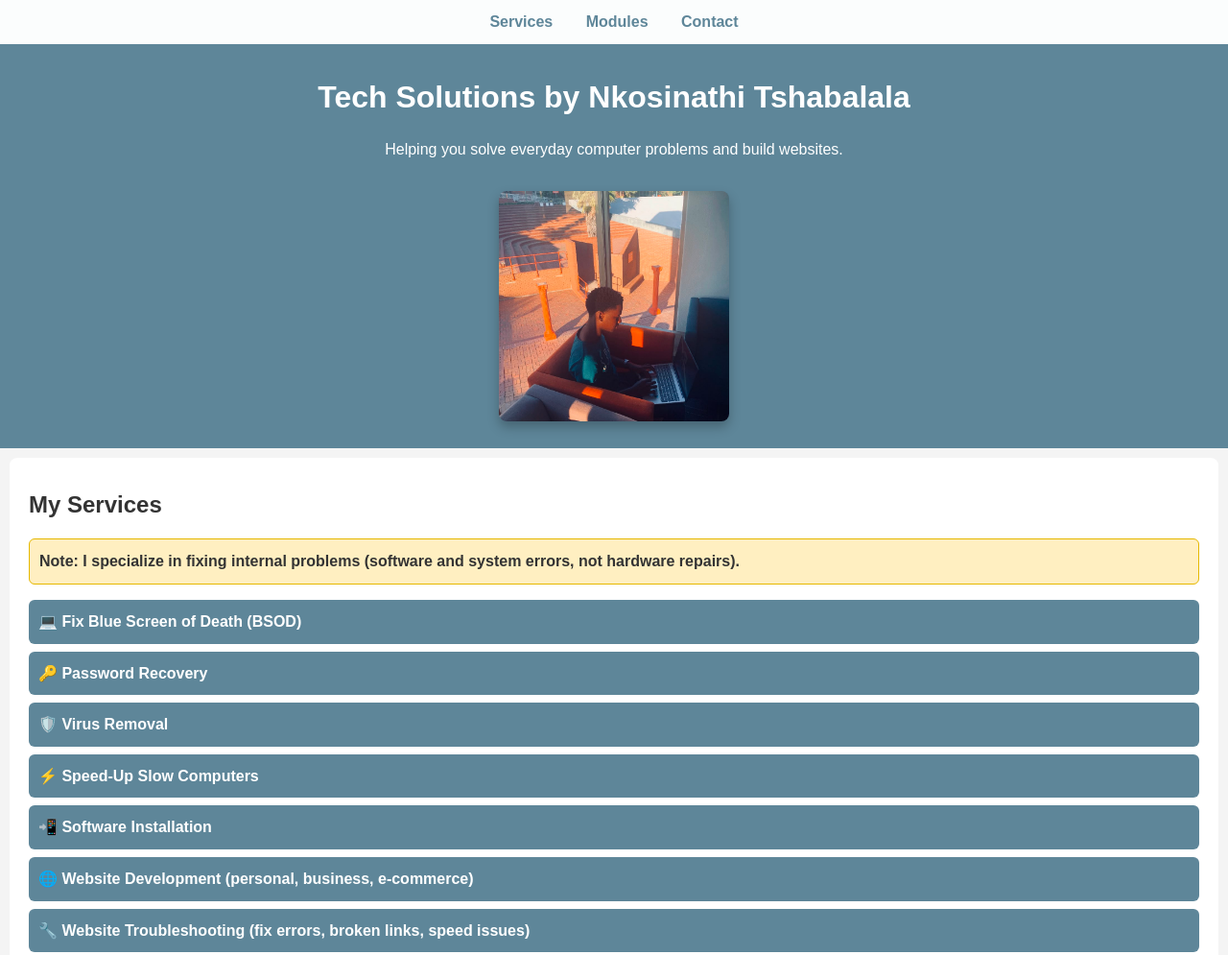
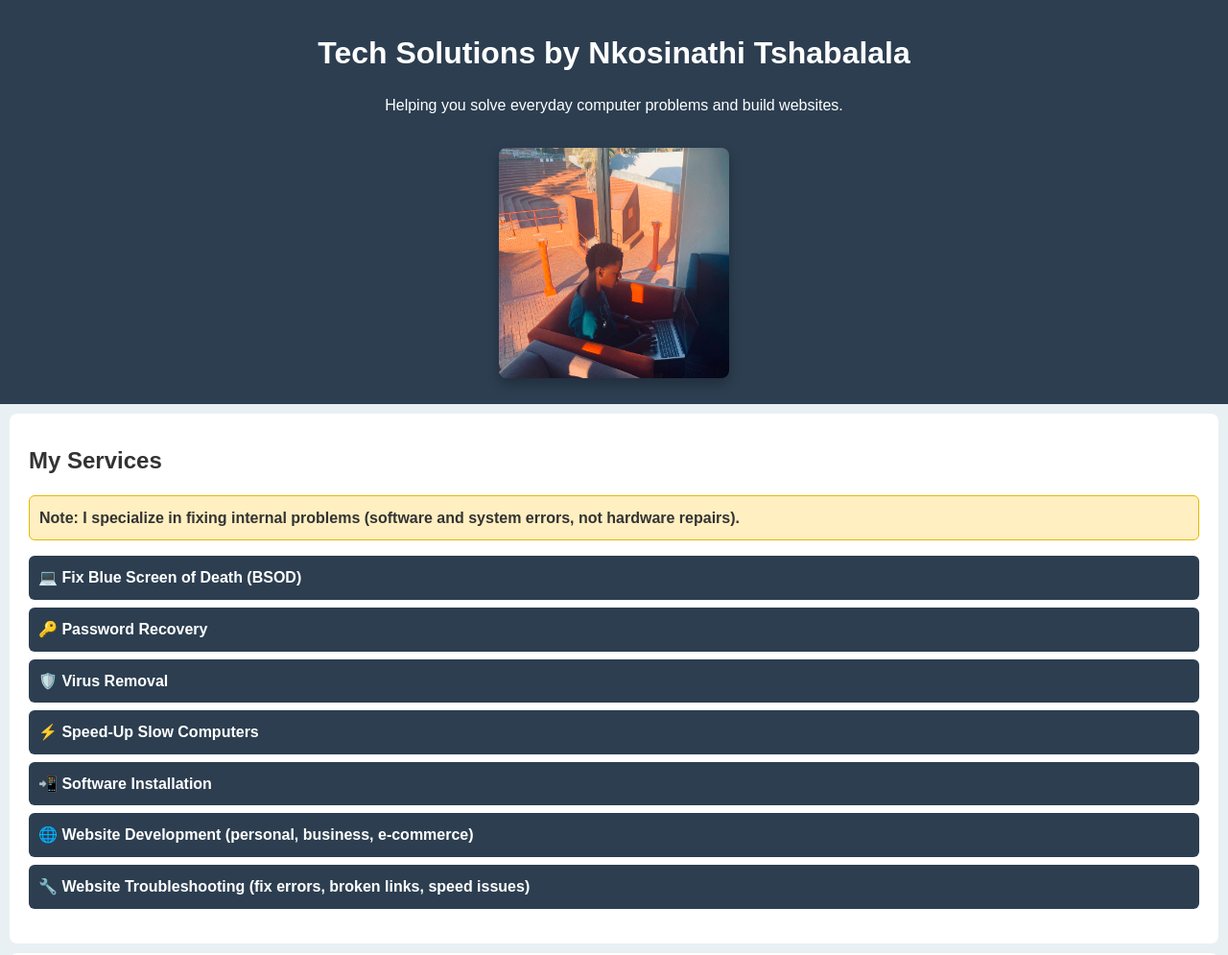
Before and after one commit to BrianTshabalala/BrianTshabalala.github.io, a plain HTML site: page index.html in a window 1280 px wide. Shown: the top 995 px of the page at 96% size. Drawn offline with Linux system fonts and the light colour scheme.

Commit message:
Updated site design and content

```diff
--- a/index.html
+++ b/index.html
@@ -9,12 +9,6 @@
   <link rel="stylesheet" href="style.css">
 </head>
 <body>
-  <!-- Navigation bar -->
-  <nav>
-    <a href="#services">Services</a>
-    <a href="#modules">Modules</a>
-    <a href="#contact">Contact</a>
-  </nav>
 
   <!-- Header -->
   <header>
--- a/style.css
+++ b/style.css
@@ -4,7 +4,7 @@ body {
   margin: 0;
   padding: 0;
   line-height: 1.6;
-  background: #f4f4f4;
+  background: #e9f0f4; /* softer background to merge with header */
   color: #333;
 }
 
@@ -12,31 +12,9 @@ html {
   scroll-behavior: smooth;
 }
 
-/* Navigation bar */
-nav {
-  background: #fbfdfd; /* header color */
-  padding: 10px;
-  text-align: center;
-  position: sticky;
-  top: 0;
-  z-index: 1000;
-}
-
-nav a {
-  color: #5e8699;
-  text-decoration: none;
-  margin: 0 15px;
-  font-weight: bold;
-  transition: color 0.3s;
-}
-
-nav a:hover {
-  color: #ffefc1;
-}
-
 /* Header styling */
 header {
-  background: #5e8699;
+  background: #2c3e50; /* unified with nav */
   color: #ffffff;
   padding: 20px;
   text-align: center;
@@ -81,7 +59,7 @@ section {
 }
 
 #services ul li {
-  background: #5e8699; /* header color */
+  background: #2c3e50; /* unified with header/nav */
   color: #fff;
   padding: 10px;
   border-radius: 6px;
@@ -91,7 +69,7 @@ section {
 }
 
 #services ul li:hover {
-  background: #4a6d7d;
+  background: #1a252f;
 }
 
 /* Modules styling */
@@ -104,7 +82,7 @@ section {
 }
 
 #modules ul li {
-  background: #5e8699; /* header color */
+  background: #2c3e50; /* unified with header/nav */
   color: #fff;
   padding: 10px 15px;
   border-radius: 20px;
@@ -115,13 +93,13 @@ section {
 
 #modules ul li:hover {
   transform: scale(1.05);
-  background: #4a6d7d;
+  background: #1a252f;
 }
 
 /* Contact styling */
 #contact a {
   display: inline-block;
-  background: #5e8699; /* header color */
+  background: #2c3e50; /* unified with header/nav */
   color: #fff;
   padding: 8px 12px;
   border-radius: 6px;
@@ -131,13 +109,13 @@ section {
 }
 
 #contact a:hover {
-  background: #4a6d7d;
+  background: #1a252f;
   transform: scale(1.05);
 }
 
 /* CTA button */
 .cta-button {
-  background: #5e8699;
+  background: #2c3e50;
   color: #fff;
   padding: 10px 20px;
   border-radius: 8px;
@@ -147,7 +125,7 @@ section {
 }
 
 .cta-button:hover {
-  background: #4a6d7d;
+  background: #1a252f;
   transform: scale(1.05);
 }
 
@@ -155,19 +133,19 @@ section {
 footer {
   text-align: center;
   padding: 10px;
-  background: #333;
+  background: #2c3e50; /* unified with header/nav */
   color: #fff;
 }
 
 footer a {
-  color: #fff;
+  color: #ffefc1;
   margin: 0 10px;
   text-decoration: none;
   transition: color 0.3s;
 }
 
 footer a:hover {
-  color: #ffefc1;
+  color: #ffffff;
 }
 
 /* Mobile responsiveness */
```
